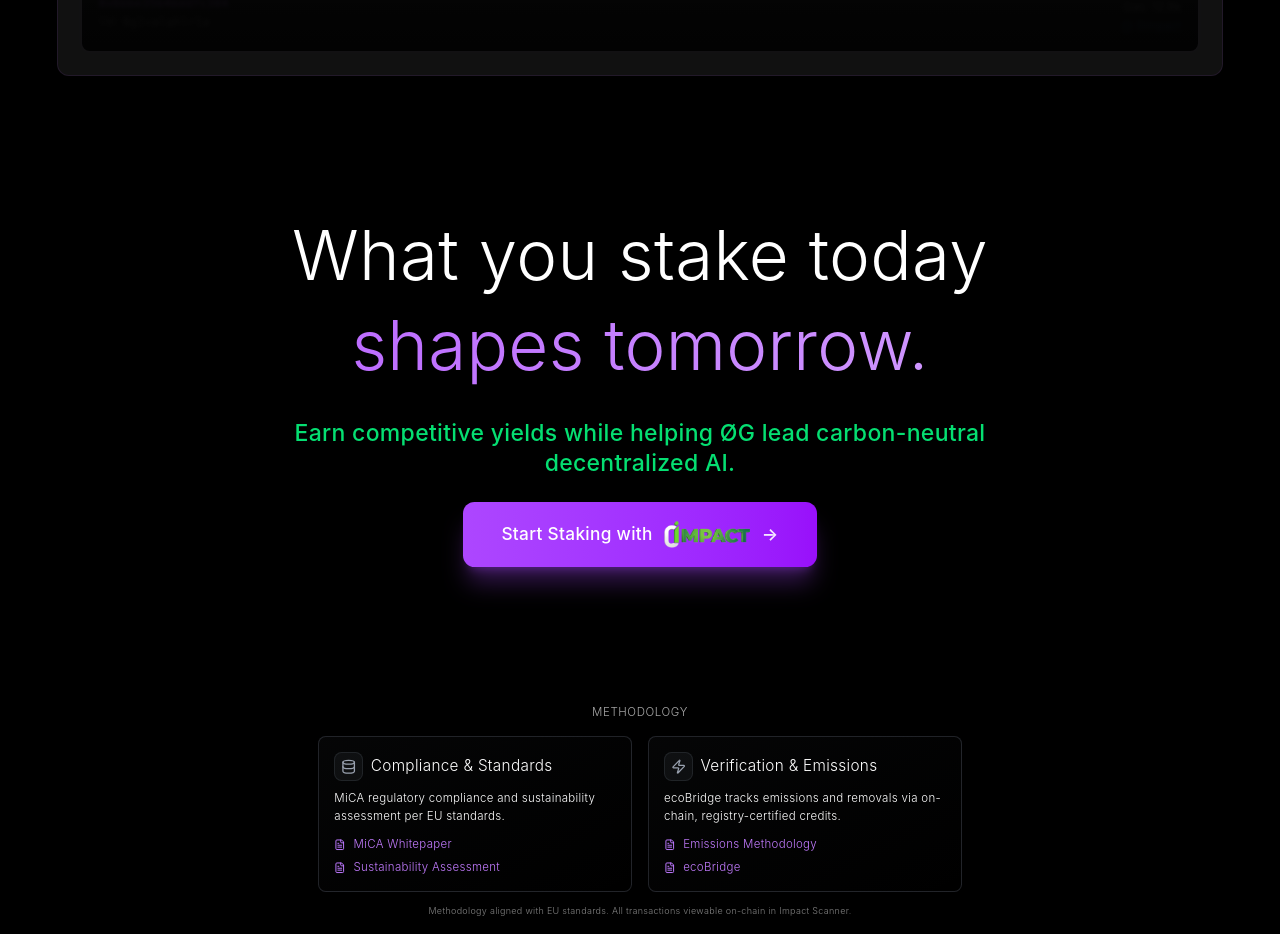
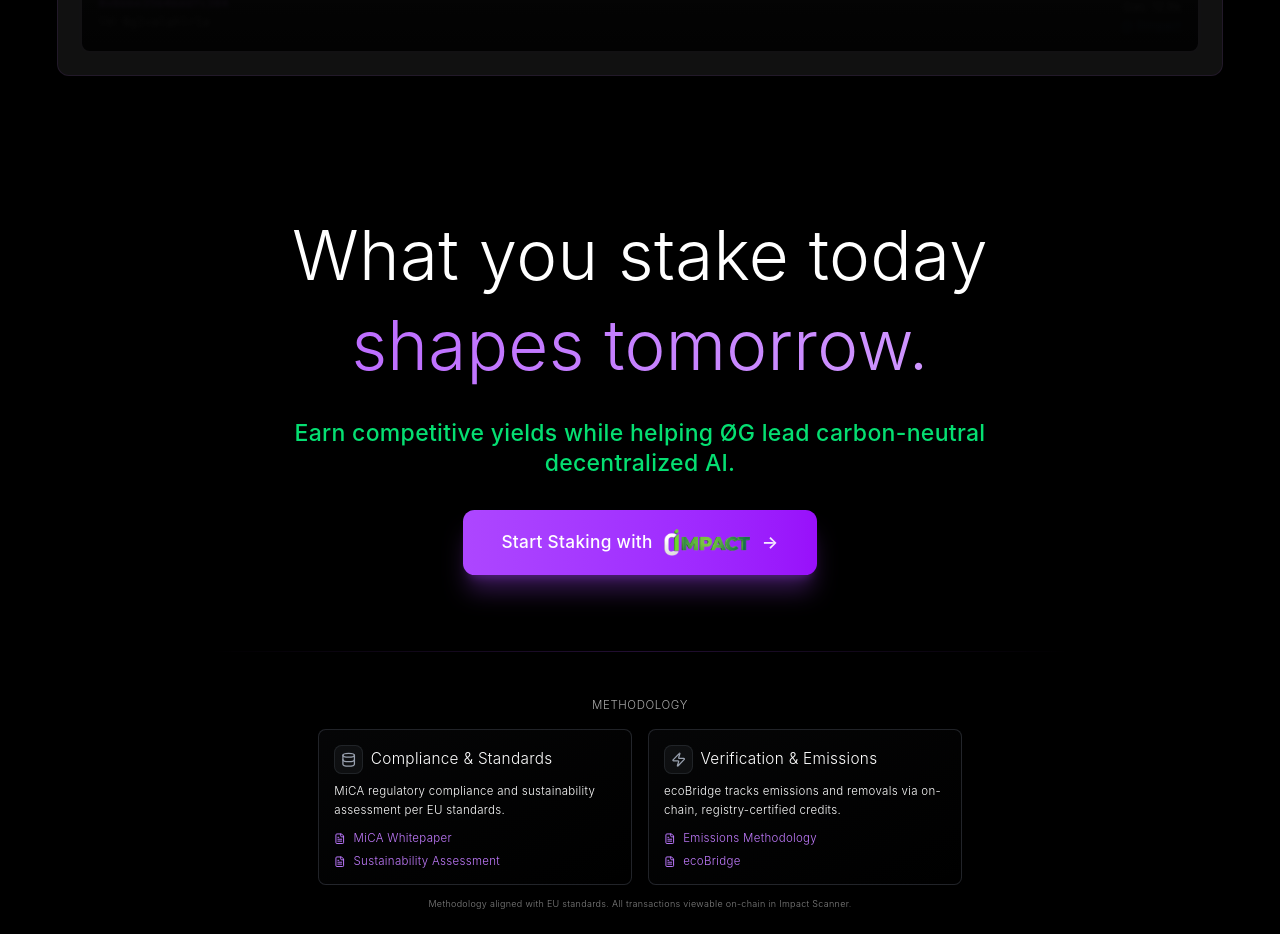
Before and after one commit to AlexLFGO/0impact-climate-web, a Next.js app: page / in a window 1280 px wide. Shown: the part 1600-2534 px from the top of the page. Built offline with nearby package versions, Linux system fonts and the light colour scheme.

Commit message:
divider after staking

```diff
--- a/app/page.tsx
+++ b/app/page.tsx
@@ -584,7 +584,7 @@
           initial={{ opacity: 0, y: 20 }}
           animate={{ opacity: 1, y: 0 }}
           transition={{ duration: 0.5, delay: 0.55 }}
-          className="py-20 mb-16"
+          className="pt-20 pb-12 mb-8"
         >
           <div className="max-w-5xl mx-auto text-center">
             <h2 className="text-4xl sm:text-5xl md:text-6xl lg:text-7xl font-light mb-6 md:mb-8 leading-[1.2]">
@@ -592,10 +592,9 @@
               <span className="gradient-text block mt-2">shapes tomorrow.</span>
             </h2>
 
-            <p className="text-xl sm:text-2xl text-green-400 font-medium max-w-3xl mx-auto mb-6 px-4">
+            <p className="text-xl sm:text-2xl text-green-400 font-medium max-w-3xl mx-auto mb-8 px-4">
               Earn competitive yields while helping ØG lead carbon-neutral decentralized AI.
             </p>
-
 
             <a
               href="https://www.0impact.ai/#climate"
@@ -613,10 +612,13 @@
               />
               <span className="text-white/90 group-hover:translate-x-1 transition-transform">→</span>
             </a>
-
           </div>
         </motion.section>
 
+        {/* Divider */}
+        <div className="max-w-4xl mx-auto mb-12">
+          <div className="h-px bg-gradient-to-r from-transparent via-purple-500/20 to-transparent"></div>
+        </div>
 
         {/* Methodology Section */}
         <motion.section
```
